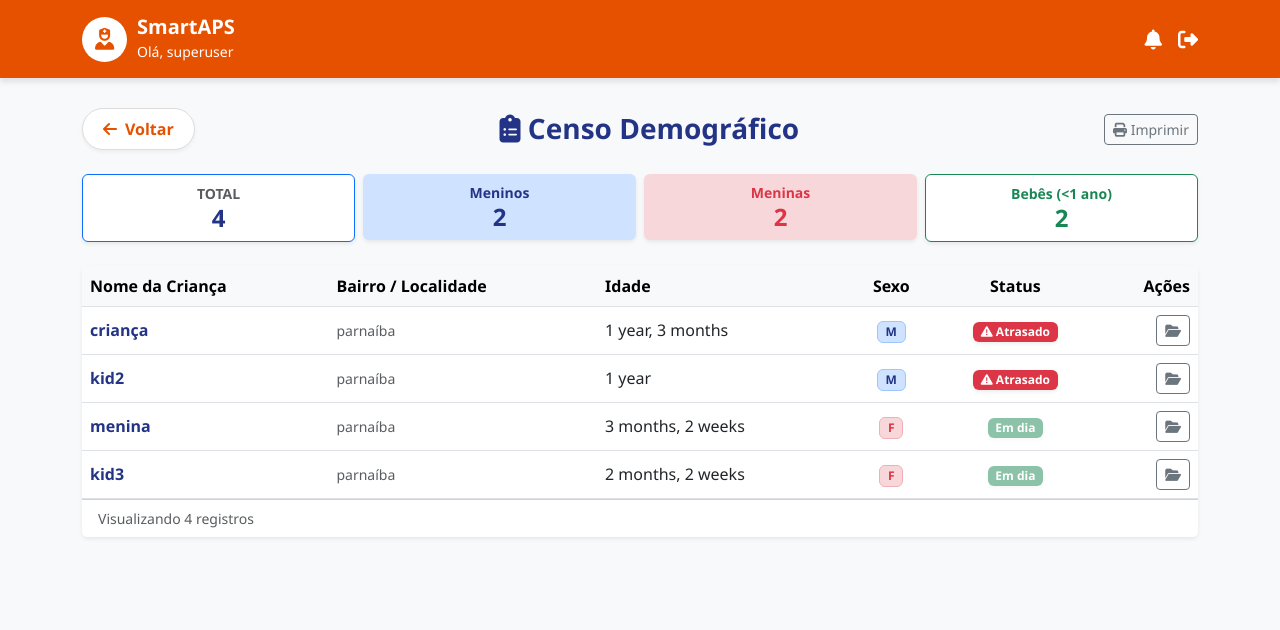
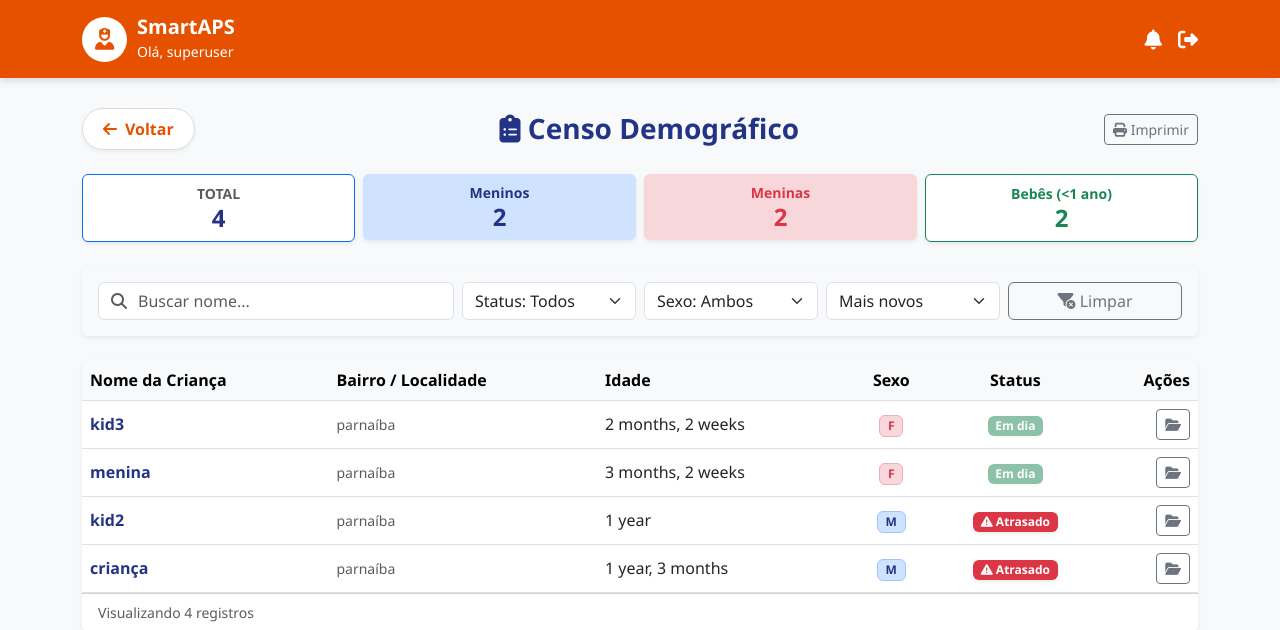
Before and after one commit to gabrieldiaslm/smartapsACS, a Django app: page /censo/ in a window 1280 px wide. Shown: the top 630 px of the page. Run offline with Django 5.2, Linux system fonts and the light colour scheme; a user stored in the database is signed in; data comes from the database, SQL or seed files in the repository; both versions use the stored data as it was after the commit; tables that the repository leaves empty hold one stand-in row (values such as "Sample post").

Commit message:
alterações no registro de vacinas + filtros na listagem de crianças

```diff
--- a/smart_aps/core/templates/censo_demografico.html
+++ b/smart_aps/core/templates/censo_demografico.html
@@ -37,6 +37,50 @@
             <small class="text-success fw-bold">Bebês (&lt;1 ano)</small>
             <h4 class="m-0 fw-bold text-success">{{ bebes }}</h4>
         </div>
+    </div>
+</div>
+
+<div class="card bg-light border-0 shadow-sm mb-4">
+    <div class="card-body py-3">
+        <form method="get" class="row g-2 align-items-center">
+
+            <div class="col-md-4 col-12">
+                <div class="input-group">
+                    <span class="input-group-text bg-white border-end-0"><i class="fa-solid fa-magnifying-glass text-muted"></i></span>
+                    <input type="text" name="busca" class="form-control border-start-0 ps-0" placeholder="Buscar nome..." value="{{ request.GET.busca|default:'' }}">
+                </div>
+            </div>
+
+            <div class="col-md-2 col-6">
+                <select name="status" class="form-select" onchange="this.form.submit()">
+                    <option value="">Status: Todos</option>
+                    <option value="atrasada" {% if request.GET.status == 'atrasada' %}selected{% endif %}>⚠ Atrasados</option>
+                    <option value="em_dia" {% if request.GET.status == 'em_dia' %}selected{% endif %}>✅ Em dia</option>
+                </select>
+            </div>
+
+            <div class="col-md-2 col-6">
+                <select name="sexo" class="form-select" onchange="this.form.submit()">
+                    <option value="">Sexo: Ambos</option>
+                    <option value="M" {% if request.GET.sexo == 'M' %}selected{% endif %}>Meninos</option>
+                    <option value="F" {% if request.GET.sexo == 'F' %}selected{% endif %}>Meninas</option>
+                </select>
+            </div>
+
+            <div class="col-md-2 col-12">
+                <select name="ordem" class="form-select" onchange="this.form.submit()">
+                    <option value="idade_cresc" {% if request.GET.ordem == 'idade_cresc' %}selected{% endif %}>Mais novos</option>
+                    <option value="idade_dec" {% if request.GET.ordem == 'idade_dec' %}selected{% endif %}>Mais velhos</option>
+                    <option value="nome" {% if request.GET.ordem == 'nome' %}selected{% endif %}>Nome (A-Z)</option>
+                </select>
+            </div>
+
+            <div class="col-md-2 col-12 d-grid">
+                <a href="{% url 'censo_demografico' %}" class="btn btn-outline-secondary">
+                    <i class="fa-solid fa-filter-circle-xmark"></i> Limpar
+                </a>
+            </div>
+        </form>
     </div>
 </div>
 
--- a/smart_aps/core/views.py
+++ b/smart_aps/core/views.py
@@ -6,6 +6,7 @@ from datetime import date, timedelta
 from django.db.models import Count, Q
 from django.contrib import messages # Para dar feedback visual
 from django.views.decorators.cache import never_cache
+
 def is_admin(user):
     return user.is_superuser
 
@@ -97,32 +98,26 @@ def cadastrar_crianca(request):
 # core/views.py
 
 
-@never_cache
-@login_required
 def cartao_vacina(request, crianca_id):
     crianca = get_object_or_404(Crianca, pk=crianca_id)
 
-    # === 1. LÓGICA DE ATUALIZAÇÃO AUTOMÁTICA ===
+    # Cálculo da idade
     hoje = date.today()
-
-    # Calcula a idade da criança em meses
-    # Ex: (2026 - 2025) * 12 + (1 - 1) = 12 meses
     idade_meses = (hoje.year - crianca.data_nascimento.year) * 12 + (hoje.month - crianca.data_nascimento.month)
 
-    # Busca vacinas que NÃO foram aplicadas (Pendentes ou já Atrasadas)
-    registros_pendentes = RegistroVacina.objects.filter(crianca=crianca).exclude(status='APLICADA')
+    # OTIMIZAÇÃO:
+    # Em vez de trazer tudo e testar no Python, pedimos ao banco:
+    # "Me dê apenas as vacinas PENDENTES cuja idade alvo já PASSOU (é menor que a idade da criança)"
+    vacinas_vencidas = RegistroVacina.objects.filter(
+        crianca=crianca,
+        status='PENDENTE',
+        vacina__idade_alvo_meses__lt=idade_meses # __lt significa "Less Than" (menor que)
+    )
 
-    registros_para_atualizar = []
-
-    for registro in registros_pendentes:
-        # Se a idade da criança passou da idade alvo E o status ainda não é 'ATRASADA'
-        if idade_meses > registro.vacina.idade_alvo_meses and registro.status != 'ATRASADA':
-            registro.status = 'ATRASADA'
-            registros_para_atualizar.append(registro)
-
-    # Salva todos de uma vez (Performance otimizada)
-    if registros_para_atualizar:
-        RegistroVacina.objects.bulk_update(registros_para_atualizar, ['status'])
+    # Se houver alguma nessa condição, atualizamos direto
+    if vacinas_vencidas.exists():
+        # O 'update' roda um comando SQL direto, sem carregar objetos na memória um por um
+        vacinas_vencidas.update(status='ATRASADA')
 
     # === 2. BUSCA PARA EXIBIÇÃO (Já com dados atualizados) ===
     #    Ordenamos primeiro pela IDADE (cronológico) e depois pelo NOME
@@ -135,18 +130,42 @@ def cartao_vacina(request, crianca_id):
 @never_cache
 @login_required
 def editar_registro(request, registro_id):
-    """Atualizar status da vacina (Aplicar)"""
     registro = get_object_or_404(RegistroVacina, pk=registro_id)
+
+    # Prepara o nome do usuário atual para usar como padrão
+    nome_usuario_atual = f"{request.user.first_name} {request.user.last_name}".strip()
+    if not nome_usuario_atual:
+        nome_usuario_atual = request.user.username
 
     if request.method == 'POST':
         form = RegistroVacinaForm(request.POST, instance=registro)
+
         if form.is_valid():
-            form.save()
+            aplicacao = form.save(commit=False)
+
+            # NÃO PRECISA MAIS DEFINIR 'profissional_aplicou' AQUI
+            # O valor agora vem direto do formulário (dropdown)
+
+            aplicacao.save()
+            messages.success(request, 'Registro atualizado com sucesso!')
             return redirect('cartao_vacina', crianca_id=registro.crianca.id)
     else:
-        form = RegistroVacinaForm(instance=registro)
+        # GET: Abre o form com valores iniciais
+        form = RegistroVacinaForm(
+            instance=registro,
+            initial={
+                'status': 'APLICADA',
+                # Aqui definimos que o usuário logado vem selecionado por padrão
+                'profissional_aplicou': nome_usuario_atual
+            }
+        )
 
-    return render(request, 'registro_form.html', {'form': form, 'registro': registro})
+    context = {
+        'form': form,
+        'registro': registro,
+        'crianca': registro.crianca
+    }
+    return render(request, 'registro_form.html', context)
 
 @never_cache
 @login_required
@@ -159,34 +178,92 @@ def calendario_guia(request):
 @never_cache
 @login_required
 def censo_demografico(request):
-    """Card 4: Censo com estatísticas corrigidas e status"""
+    """Card 4: Censo com Filtros e Ordenação"""
 
-    # 1. A Lista Base
-    # O annotate verifica se existe ALGUM registro com status 'ATRASADA'
-    criancas = Crianca.objects.annotate(
+    # === 1. ESTATÍSTICAS GLOBAIS (Otimizadas) ===
+    # Calculamos isso INDEPENDENTE dos filtros, para o gestor sempre ver o tamanho da unidade
+    qs_base = Crianca.objects.all()
+    um_ano_atras = date.today() - timedelta(days=365)
+
+    estatisticas = qs_base.aggregate(
+        total=Count('id'),
+        meninos=Count('id', filter=Q(sexo='M')),
+        meninas=Count('id', filter=Q(sexo='F')),
+        bebes=Count('id', filter=Q(data_nascimento__gt=um_ano_atras))
+    )
+
+    # === 2. LISTA FILTRÁVEL ===
+    # Começamos anotando os atrasos (necessário para filtrar por status)
+    lista_criancas = Crianca.objects.annotate(
         tem_atraso=Count('registros', filter=Q(registros__status='ATRASADA'))
-    ).order_by('data_nascimento')
+    )
 
-    # 2. Cálculos Estatísticos (MÉTODO CORRIGIDO E SIMPLIFICADO)
-    # Usamos filter().count() direto para evitar erro de agrupamento
-    total = criancas.count()
-    meninos = criancas.filter(sexo='M').count()
-    meninas = criancas.filter(sexo='F').count()
+    # --- A. Captura os parâmetros da URL ---
+    busca = request.GET.get('busca')
+    sexo = request.GET.get('sexo')
+    status = request.GET.get('status')
+    ordem = request.GET.get('ordem')
 
-    # Conta bebês (< 1 ano)
-    um_ano_atras = date.today() - timedelta(days=365)
-    bebes = criancas.filter(data_nascimento__gt=um_ano_atras).count()
+    # --- B. Aplica Filtros ---
+    if busca:
+        lista_criancas = lista_criancas.filter(nome__icontains=busca)
+
+    if sexo:
+        lista_criancas = lista_criancas.filter(sexo=sexo)
+
+    if status == 'atrasada':
+        lista_criancas = lista_criancas.filter(tem_atraso__gt=0)
+    elif status == 'em_dia':
+        lista_criancas = lista_criancas.filter(tem_atraso=0)
+
+    # --- C. Aplica Ordenação ---
+    if ordem == 'nome':
+        lista_criancas = lista_criancas.order_by('nome')
+    elif ordem == 'idade_cresc': # Do mais novo para o mais velho
+        lista_criancas = lista_criancas.order_by('-data_nascimento')
+    elif ordem == 'idade_dec':   # Do mais velho para o mais novo
+        lista_criancas = lista_criancas.order_by('data_nascimento')
+    else:
+        # Padrão: Mais novos primeiro (Bebês no topo)
+        lista_criancas = lista_criancas.order_by('-data_nascimento')
 
     context = {
-        'criancas': criancas,
-        'total': total,
-        'meninos': meninos,
-        'meninas': meninas,
-        'bebes': bebes,
-        'criancas_maiores': total - bebes
+        'criancas': lista_criancas,
+        # Estatísticas globais mantidas
+        'total': estatisticas['total'],
+        'meninos': estatisticas['meninos'],
+        'meninas': estatisticas['meninas'],
+        'bebes': estatisticas['bebes'],
+        'criancas_maiores': (estatisticas['total'] or 0) - (estatisticas['bebes'] or 0)
     }
 
     return render(request, 'censo_demografico.html', context)
+
+@never_cache
+@login_required
+def confirmar_aplicacao(request, registro_id):
+    """Marca a vacina como aplicada e salva quem fez isso automaticamente"""
+    registro = get_object_or_404(RegistroVacina, pk=registro_id)
+
+    if request.method == 'POST':
+        # 1. Marca como Aplicada
+        registro.status = 'APLICADA'
+
+        # 2. Salva a data (pode vir do form ou ser hoje)
+        data_form = request.POST.get('data_aplicacao')
+        if data_form:
+            registro.data_aplicacao = data_form
+        else:
+            registro.data_aplicacao = date.today()
+
+        # 3. A MÁGICA: Salva o usuário logado automaticamente
+        registro.aplicado_por = request.user
+
+        registro.save()
+        messages.success(request, f'Vacina {registro.vacina.nome} registrada com sucesso!')
+        return redirect('cartao_vacina', crianca_id=registro.crianca.id)
+
+    return redirect('cartao_vacina', crianca_id=registro.crianca.id)
 
 @never_cache
 @user_passes_test(is_admin)
```
Also changed, not shown: smart_aps/core/forms.py (+49 -5 lines), smart_aps/core/models.py (+57 -0 lines), smart_aps/core/templates/calendario_guia.html (+3 -7 lines), smart_aps/core/templates/cartao_vacina.html (+14 -7 lines), smart_aps/core/templates/registro_form.html (+13 -6 lines), smart_aps/core/migrations/0003_alter_crianca_options_and_more.py (added), smart_aps/core/migrations/0004_registrovacina_aplicado_por.py (added), smart_aps/core/migrations/0005_registrovacina_observacao.py (added), smart_aps/db.sqlite3.
